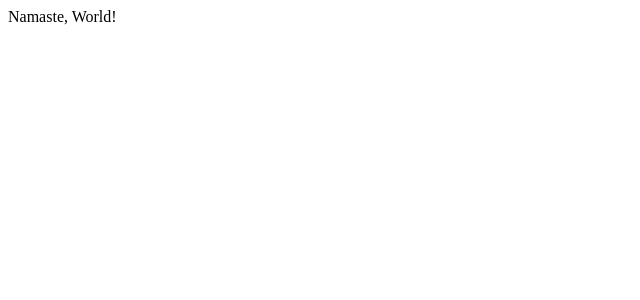
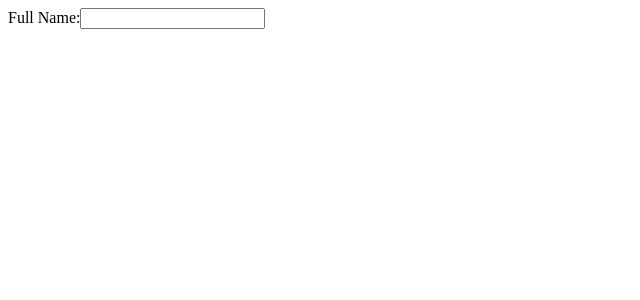
Before and after one commit to patelkvraj/animal-aid-inventory-react-app, a React (Create React App) app: page / in a window 1280 px wide. Shown: the top 300 px of the page, without its empty margins (0-640 px from the left). Built offline with nearby package versions, Linux system fonts and the light colour scheme.

Commit message:
Add DonationForm component and update App to include it

```diff
--- a/src/App.js
+++ b/src/App.js
@@ -1,5 +1,11 @@
+import DonationForm from "./DonationForm.js";
+
 function App() {
-  return <div>Namaste, World!</div>;
+  return (
+    <div>
+      <DonationForm />
+    </div>
+  );
 }
 
 export default App;
--- /dev/null
+++ b/src/DonationForm.js
@@ -0,0 +1,20 @@
+import { useState } from "react";
+
+function DonationForm() {
+  const [name, setName] = useState("");
+
+  return (
+    <form>
+      <label>
+        Full Name:
+        <input
+          type="text"
+          value={name}
+          onChange={(event) => setName(event.target.value)}
+        />
+      </label>
+    </form>
+  );
+}
+
+export default DonationForm;
```
